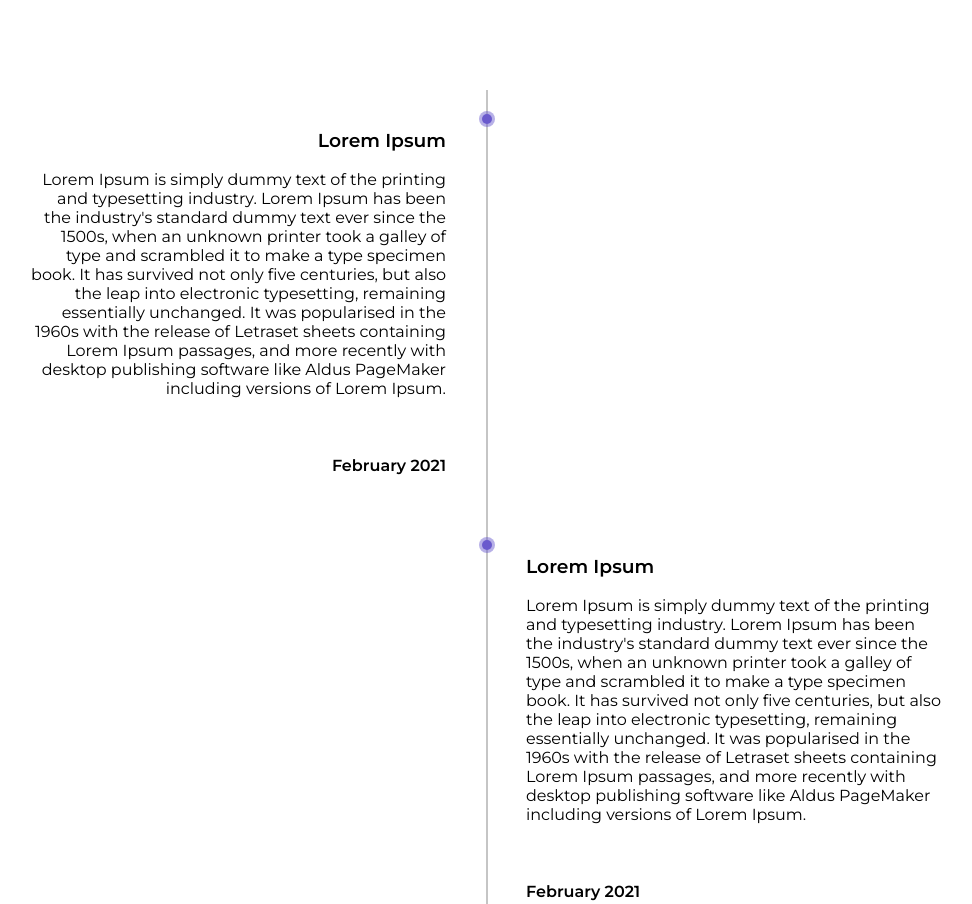
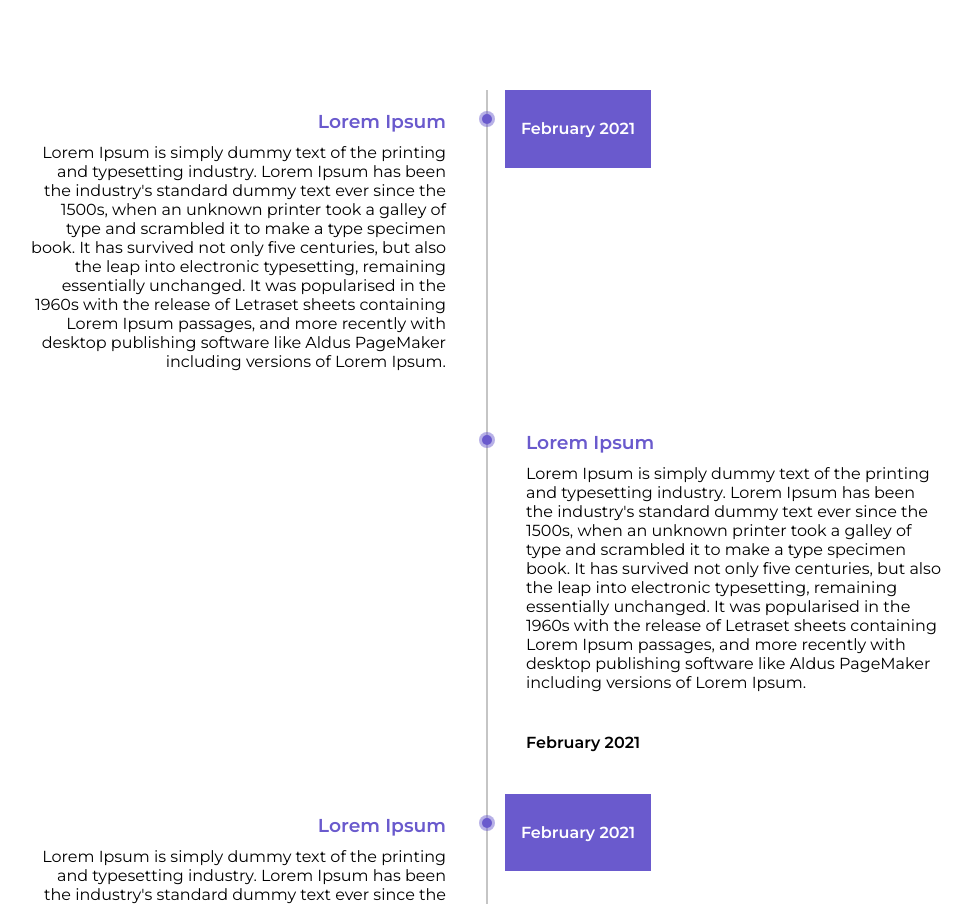
Before and after one commit to Gagandeep39/css-timeline, a plain HTML site: page index.html in a window 1280 px wide. Shown: the top 904 px of the page, without its empty margins (154-1126 px from the left). Drawn offline with Linux system fonts and the light colour scheme.

Commit message:
Added Date CSS

```diff
--- a/style.css
+++ b/style.css
@@ -81,3 +81,26 @@ body {
   top: 24px;
   left: -4px;
 }
+
+.timeline ul li h3 {
+  margin: 0;
+  padding: 0;
+  font-weight: 600px;
+  color: slateblue;
+}
+
+.timeline ul li p {
+  margin: 10px 0 0;
+  padding: 0;
+}
+
+/* Align date */
+.timeline ul li:nth-child(odd) .time {
+  position: absolute;
+  top: 0;
+  right: -165px;
+  margin: 0;
+  padding: 8px 16px;
+  background: slateblue;
+  color: white;
+}
```
